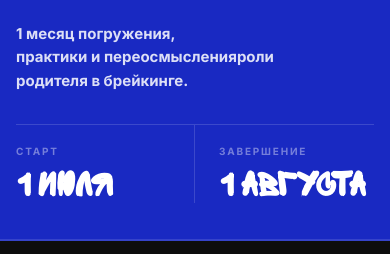
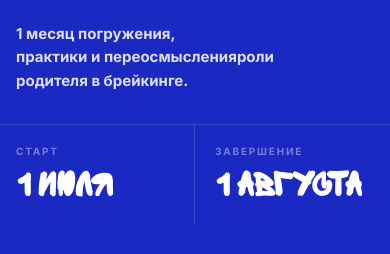
Before and after one commit to strenekaterina/xocrew, a website: page index.html in a window 390 px wide. Shown: the part 9560-9814 px from the top of the page. Drawn offline with Linux system fonts and the light colour scheme.

Commit message:
mobile КОГДА?: dates bleed to edges, symmetric 20px padding top/bottom

```diff
--- a/index.html
+++ b/index.html
@@ -1131,11 +1131,16 @@
       .pair-sec.pair-full { height: auto; }
       .pair-col { padding: 36px 16px; }
       .pair-col + .pair-col { border-left: none; border-top: 2px solid var(--dark); }
-      /* КОГДА? — равномерные отступы, даты не прижаты ко дну */
+      /* КОГДА? — даты до края, симметричные отступы */
       #when { padding: 36px 16px !important; }
       #when .pair-body { flex: none !important; justify-content: flex-start !important; gap: 32px !important; }
       #when .pair-body > div:first-child { padding-top: 0 !important; }
-      #when .pair-body > div:last-child > div { padding-bottom: 0 !important; }
+      /* Сетка с датами выходит в край (bleeding) */
+      #when .pair-body > div:last-child { margin: 0 -16px !important; }
+      /* Ячейки дат: симметричный отступ сверху/снизу = 20px (как у mini-header) */
+      #when .pair-body > div:last-child > div { padding: 20px 16px !important; }
+      /* Правая ячейка: сохранить внутренний отступ */
+      #when .pair-body > div:last-child > div:last-child { padding-left: 20px !important; }
       .pair-title { white-space: normal; font-size: clamp(36px, 10vw, 68px); }
       .pair-full .pair-title { font-size: clamp(48px, 13vw, 88px); }
 
```
